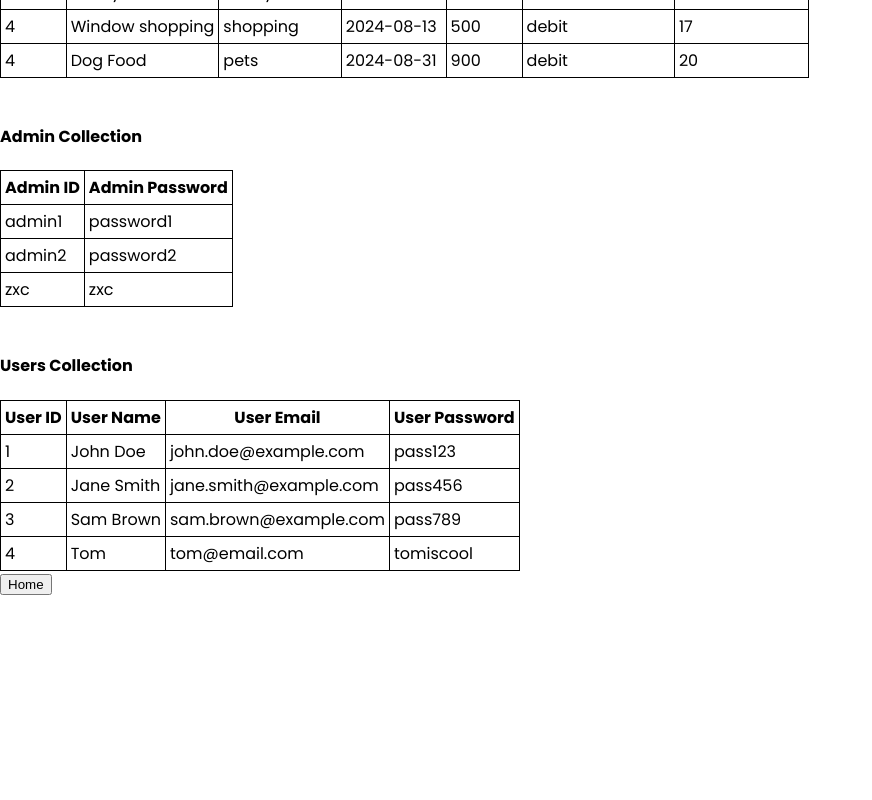
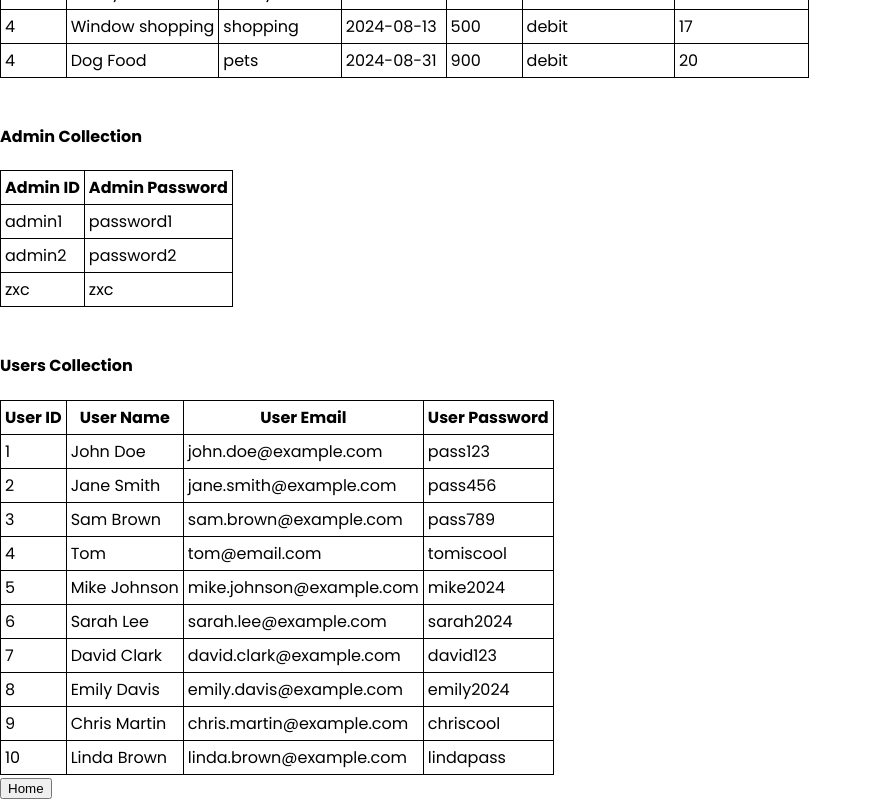
Before and after one commit to Deep0902/personal-expense-tracker-demo, a React (Vite) app: page /personal-expense-tracker-demo/DummyData in a window 1280 px wide. Shown: the part 399-1199 px from the top of the page, without its empty margins (0-872 px from the left). Before the commit the page ends 995 px from the top, so only its background shows below. Built offline with nearby package versions, Linux system fonts and the light colour scheme.

Commit message:
Added more data

```diff
--- a/src/components/UserDashboard/DashboardDetails/DashboardDetails.tsx
+++ b/src/components/UserDashboard/DashboardDetails/DashboardDetails.tsx
@@ -289,7 +289,10 @@ function DashboardDetails({
     setSelectedYear(new Date().getFullYear());
     setChooseMonthExpenses(!chooseMonthExpenses);
   };
-
+  useEffect(() => {
+    // Scroll to the top of the page when the component mounts
+    window.scrollTo({ top: 0, behavior: "smooth" });
+  });
   return (
     <>
       {chooseMonthExpenses && (
--- a/src/components/UserDashboard/TransactionHistory/TransactionHistory.tsx
+++ b/src/components/UserDashboard/TransactionHistory/TransactionHistory.tsx
@@ -207,6 +207,10 @@ function TransactionHistory({
     }
   }, [selectedCategory]);
 
+  useEffect(() => {
+    // Scroll to the top of the page when the component mounts
+    window.scrollTo({ top: 0, behavior: "smooth" });
+  });
   useEffect(() => {
     console.log("Filtering with:", {
       searchQuery,
--- a/src/components/dummyDatas.ts
+++ b/src/components/dummyDatas.ts
@@ -33,7 +33,7 @@ export let dummyUsers: Users[] = [
     user_name: "Jane Smith",
     user_email: "jane.smith@example.com",
     user_pass: "pass456",
-    profile_img: 1,
+    profile_img: 6,
     wallet: 0,
     is_user_blocked: false,
   },
@@ -42,7 +42,7 @@ export let dummyUsers: Users[] = [
     user_name: "Sam Brown",
     user_email: "sam.brown@example.com",
     user_pass: "pass789",
-    profile_img: 4,
+    profile_img: 3,
     wallet: 10000,
     is_user_blocked: false,
   },
@@ -53,6 +53,60 @@ export let dummyUsers: Users[] = [
     user_pass: "tomiscool",
     profile_img: 2,
     wallet: 10000,
+    is_user_blocked: false,
+  },
+  {
+    user_id: 5,
+    user_name: "Mike Johnson",
+    user_email: "mike.johnson@example.com",
+    user_pass: "mike2024",
+    profile_img: 1,
+    wallet: 5000,
+    is_user_blocked: false,
+  },
+  {
+    user_id: 6,
+    user_name: "Sarah Lee",
+    user_email: "sarah.lee@example.com",
+    user_pass: "sarah2024",
+    profile_img: 5,
+    wallet: 7000,
+    is_user_blocked: false,
+  },
+  {
+    user_id: 7,
+    user_name: "David Clark",
+    user_email: "david.clark@example.com",
+    user_pass: "david123",
+    profile_img: 2,
+    wallet: 1500,
+    is_user_blocked: false,
+  },
+  {
+    user_id: 8,
+    user_name: "Emily Davis",
+    user_email: "emily.davis@example.com",
+    user_pass: "emily2024",
+    profile_img: 4,
+    wallet: 2500,
+    is_user_blocked: false,
+  },
+  {
+    user_id: 9,
+    user_name: "Chris Martin",
+    user_email: "chris.martin@example.com",
+    user_pass: "chriscool",
+    profile_img: 3,
+    wallet: 3000,
+    is_user_blocked: false,
+  },
+  {
+    user_id: 10,
+    user_name: "Linda Brown",
+    user_email: "linda.brown@example.com",
+    user_pass: "lindapass",
+    profile_img: 6,
+    wallet: 4000,
     is_user_blocked: false,
   },
 ];
```
